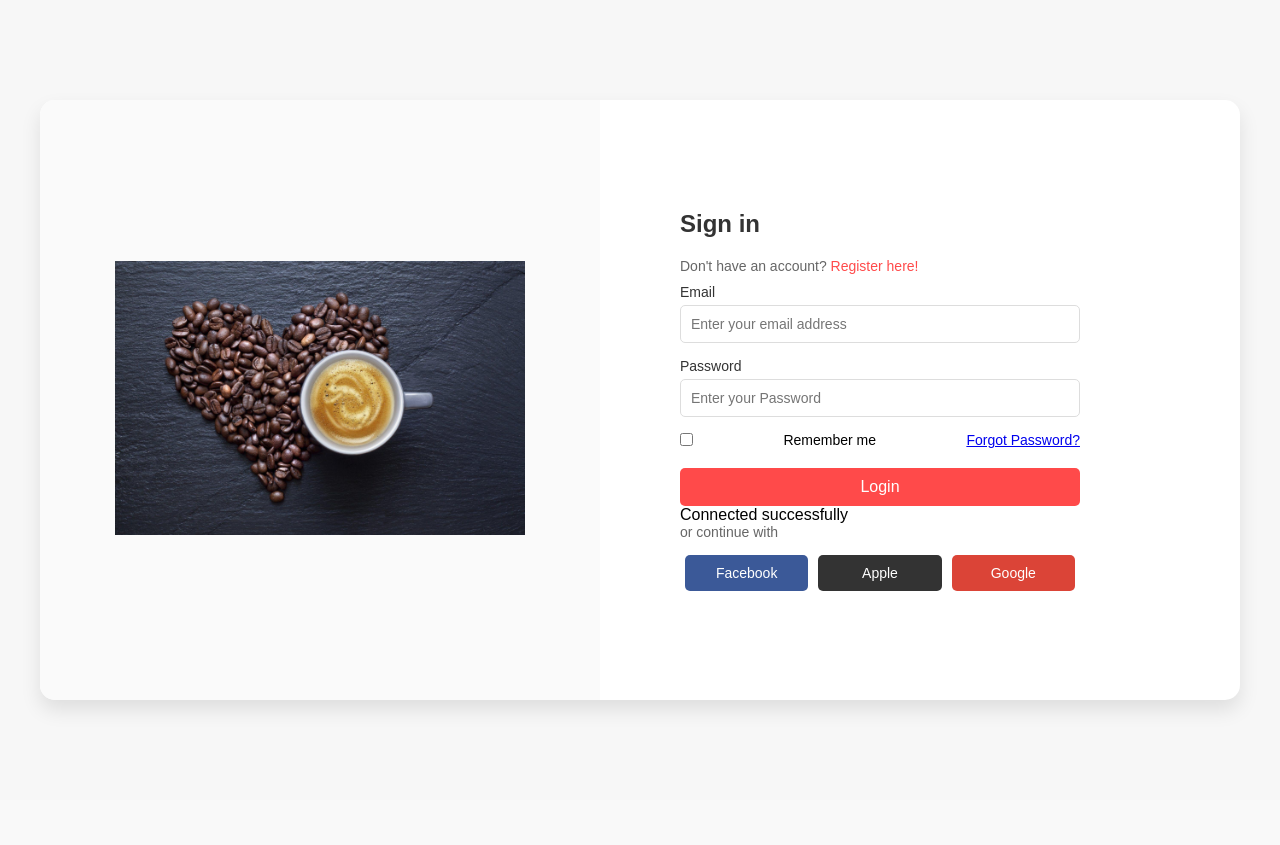
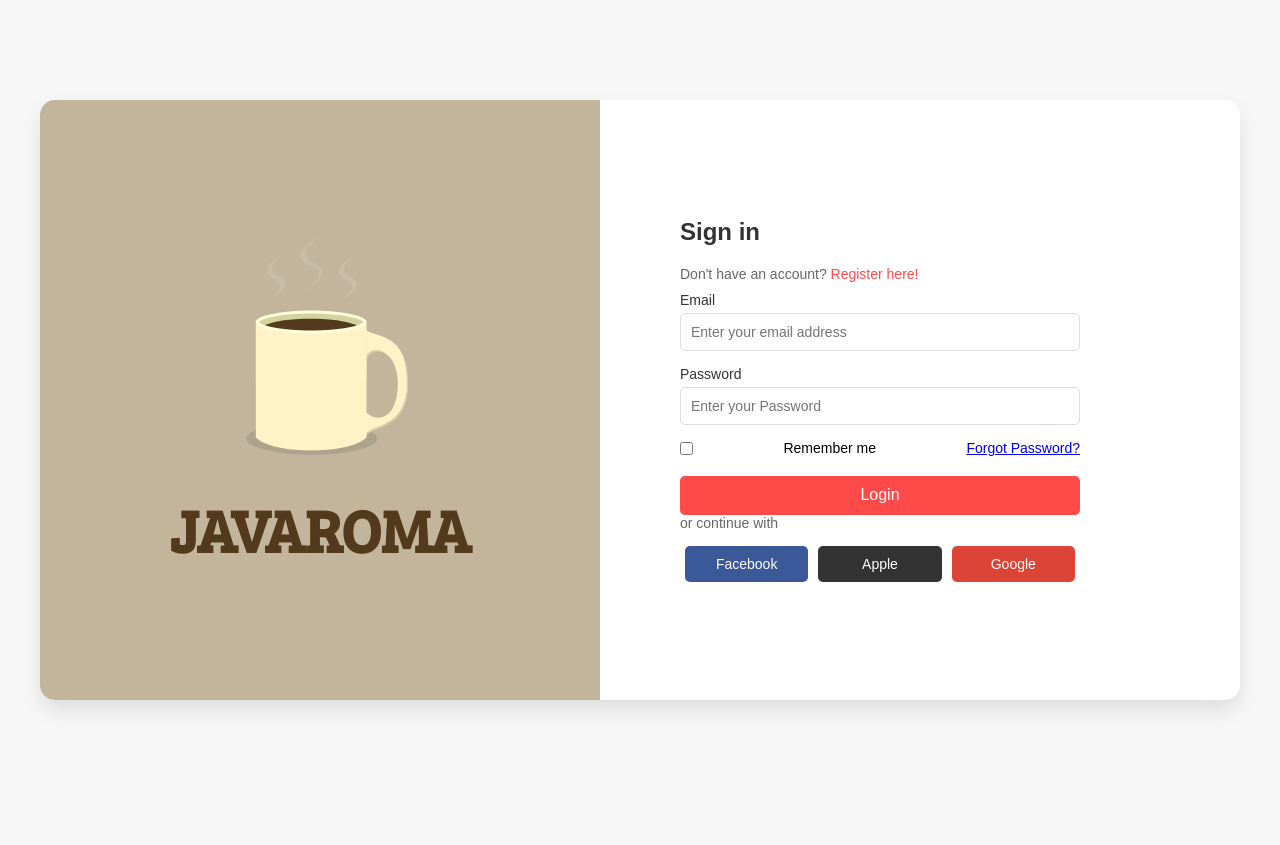
Before and after one commit to AlwinChong02/Javaroma, a PHP site: page /account/index.php in a window 1280 px wide. Before the commit the page ends 712 px from the top, so only its background shows below. Run offline with PHP 8.4, Linux system fonts and the light colour scheme; some libraries are stand-ins or nearby versions.

Commit message:
added coffee svg animation

```diff
--- a/account/index.php
+++ b/account/index.php
@@ -6,14 +6,89 @@
     <meta name="viewport" content="width=device-width, initial-scale=1.0">
     <title>Login Page</title>
     <link rel="stylesheet" type="text/css" href="login.css">
+    <!-- for interactive coffee animation -->
+    <link rel="preconnect" href="https://fonts.googleapis.com">
+    <link rel="preconnect" href="https://fonts.gstatic.com" crossorigin>
+    <link href="https://fonts.googleapis.com/css2?family=Bree+Serif&display=swap" rel="stylesheet">
+    <script src="https://cdnjs.cloudflare.com/ajax/libs/jquery/2.1.3/jquery.min.js"></script>
+    <link rel="stylesheet" href="https://cdnjs.cloudflare.com/ajax/libs/normalize/5.0.0/normalize.min.css">
+    <script src="steam-animation.js"></script>
+    <!-- -------------------------------- -->
+    <style>
+        svg {
+            width: 300px;
+            margin: 0 auto;
+            display: block;
+            margin-top: -350px;
+        }
+
+        #steam {
+            opacity: .5;
+        }
+
+        h1 {
+            text-align: center;
+            margin-top: -350px;
+            font-size: 60px;
+            font-family: "Bree Serif", serif;
+            color: #543A1C;
+            text-transform: uppercase;
+        }
+    </style>
+
+
 </head>
 
 <body>
     <div class="container">
         <div class="left">
-            <div class="illustration">
-                <img src="illustration.png" alt="Illustration">
-            </div>
+            <svg version="1.1" id="Layer_1" xmlns="http://www.w3.org/2000/svg"
+                xmlns:xlink="http://www.w3.org/1999/xlink" x="0px" y="0px" width="1000px" height="1000px"
+                viewBox="0 0 1000 1000" enable-background="new 0 0 1000 1000" xml:space="preserve">
+                <rect id="bg" x="-29" y="-37" fill="#C2B59B" width="1064" height="1073" />
+                <ellipse id="mug-shadow" fill="#ADA28B" cx="472.366" cy="812.197" rx="218.234" ry="53.727" />
+                <path id="handle" fill="#FFF2C7" d="M647.587,442.566c-42.537-81.183-106.46,101.597-106.46,182.006
+    c0,80.41,86.875,210.709,113.873,176.375C681.998,766.614,793.239,783,793.239,627C793.239,445,667.086,479.781,647.587,442.566z
+     M649,719.255c-13.591-17.432-2.343-85.951,6-166.255c5.653-54.416,104.437-47.338,104.437,74
+    C759.437,758.47,680.416,759.549,649,719.255z" />
+                <path id="mug-inner-shadow" fill="#D4D29F" d="M655,619H286V426.5c0,0,21.866-34.176,184.5-34.176
+    c151.451,0,184.5,34.176,184.5,34.176V619z" />
+                <path id="coffee" fill="#543A1C"
+                    d="M643,639H298V446.5c0,0,20.057-34.176,172.5-34.176c141.961,0,172.5,34.176,172.5,34.176V639z" />
+                <g id="handle-shadow">
+                    <path fill="#D4C9A5" d="M645.592,714.995c0.832,1.067,1.705,2.1,2.602,3.107C635.876,698.981,646.829,631.646,655,553
+        c3.783-36.415,49.268-45.281,78.949-10.808c-29.466-39.379-78.426-31.293-82.357,6.548
+        C643.249,629.044,632.001,697.563,645.592,714.995z" />
+                    <path fill="#D4C9A5" d="M759.578,506.293c17.745,23.336,30.253,59.145,30.253,116.447c0,156-111.241,139.614-138.239,173.947
+        c-10.712,13.622-30.85,1.326-51.246-23.485c21.533,27.621,43.346,42.126,54.654,27.745C681.998,766.614,793.239,783,793.239,627
+        C793.239,566.093,779.109,529.467,759.578,506.293z" />
+                </g>
+                <path id="mug-body" fill="#FFF2C7" d="M655,807.654c0,0-31.359,43.824-184.5,43.824S286,807.654,286,807.654V426.5
+    c0,0,41.866,32.557,184.5,32.557S655,426.5,655,426.5V807.654z" />
+                <g id="steam">
+                    <path id="steam-left" fill="#ECEFF0" d="M377.611,203.07c-25.395,8.346-80.709,47.844-41.081,74.058
+        c44.527,28.808,38.123,33.269-6.917,72.483c23.679-9.33,82.718-49.811,38.063-73.173
+        C320.997,252.822,338.488,233.276,377.611,203.07C373.292,204.49,370.435,208.611,377.611,203.07z" />
+                    <path id="steam-right" fill="#ECEFF0" d="M617.61,203.07c-25.398,8.347-80.704,47.841-41.081,74.058
+        c44.526,28.807,38.123,33.269-6.916,72.483c23.678-9.33,82.718-49.811,38.063-73.173
+        C560.995,252.824,578.487,233.273,617.61,203.07C613.291,204.49,610.434,208.611,617.61,203.07z" />
+                    <path id="steam-mid" fill="#ECEFF0" d="M503.39,151c-29.594,10.944-101.875,60.753-51.809,93.649
+        c11.829,7.624,49.646,13.698,44.947,34.054c-5.715,25.162-36.23,45.828-54.915,60.909c28.3-12.377,103.601-63.641,48.103-92.404
+        C428.52,216.343,450.766,188.6,503.39,151C497.933,153.018,493.944,157.749,503.39,151z" />
+                </g>
+                <g id="rim">
+                    <path fill="#FFFFD9"
+                        d="M470.5,394.612c45.936,0,89.718,3.559,123.282,10.021c40.286,7.756,49.308,16.332,50.961,18.423
+        c-1.653,2.091-10.675,10.668-50.961,18.424C560.218,447.941,516.436,451.5,470.5,451.5s-89.718-3.559-123.282-10.021
+        c-40.286-7.756-49.308-16.333-50.961-18.424c1.654-2.091,10.675-10.667,50.961-18.423
+        C380.782,398.17,424.564,394.612,470.5,394.612 M470.5,384.612c-101.896,0-184.5,17.212-184.5,38.444
+        c0,21.232,82.604,38.444,184.5,38.444S655,444.288,655,423.056C655,401.824,572.396,384.612,470.5,384.612L470.5,384.612z" />
+                </g>
+            </svg>
+            <h1>Javaroma</h1>
+
+            <script src="https://cdnjs.cloudflare.com/ajax/libs/gsap/1.18.0/TimelineMax.min.js"></script>
+            <script src="https://cdnjs.cloudflare.com/ajax/libs/gsap/1.16.1/TweenMax.min.js"></script>
         </div>
         <div class="right">
             <div class="login-box">
@@ -48,8 +123,6 @@
                 $conn = new mysqli($servername, $serverUsername, $serverPassword, $dbname);
                 if ($conn->connect_error) {
                     die("Connection failed: " . $conn->connect_error);
-                } else {
-                    echo "Connected successfully<br>";
                 }
 
                 // Get data from form
--- a/account/login.css
+++ b/account/login.css
@@ -24,7 +24,7 @@ body {
 
 .left {
     flex: 1;
-    background-color: #fafafa;
+    background-color: #C2B59B;
     border-radius: 15px 0 0 15px;
     display: flex;
     flex-direction: column;
--- a/account/profile.php
+++ b/account/profile.php
@@ -4,6 +4,7 @@
     <meta charset='utf-8'>
     <title>User Profile</title>
     <link rel='stylesheet' type='text/css' media='screen' href='../WebStyle/mystyle.css'>
+    <link rel="stylesheet" href="https://cdnjs.cloudflare.com/ajax/libs/font-awesome/4.7.0/css/font-awesome.min.css">
     <link rel='stylesheet' type='text/css' media='screen' href='profile.css'>
     <style>
         h1{
@@ -14,7 +15,7 @@
 <body>
     <?php include('../includes/navigationList.php'); ?>
     <h1>User Profile</h1>
-    <!-- below will not using mystyle.css, instead, it use profile.css -->
+    <!-- mystlye.css with profile.css -->
     <form id='form-profile' action='profile.php' method='post' onsubmit='return validateForm()'>
 
         <div>
--- /dev/null
+++ b/account/steam-animation.js
@@ -0,0 +1,19 @@
+
+$(document).ready(function() {
+    var steamGrp = [steamLeft, steamRight, steamMid],
+        steamLeft = $('svg #steam-left'),
+        steamRight = $('#steam-right'),
+        steamMid = $('#steam-mid'),
+        svg = $('svg'),
+        rotate = new TimelineMax({paused:false, repeat: -1}),
+        pulse = new TimelineMax({paused:false, repeat: -1, yoyo:true}),
+        rise = new TimelineMax({paused:false, repeat: -1});
+
+
+    rotate.to([steamLeft, steamRight, steamMid], 2, {rotationY:"+=360deg", transformOrigin:"50% 50%", ease: Linear.easeOut});
+
+    pulse.set([steamLeft, steamRight, steamMid], {opacity: "0", ease: Linear.easeInOut})
+         .to([steamLeft, steamRight, steamMid], 1.5, {opacity: ".75", ease: Linear.easeInOut});
+
+    rise.staggerTo([steamMid, steamLeft, steamRight], 2, {y: "-=50px", ease: Linear.easeOut}, .5);
+  });
```
